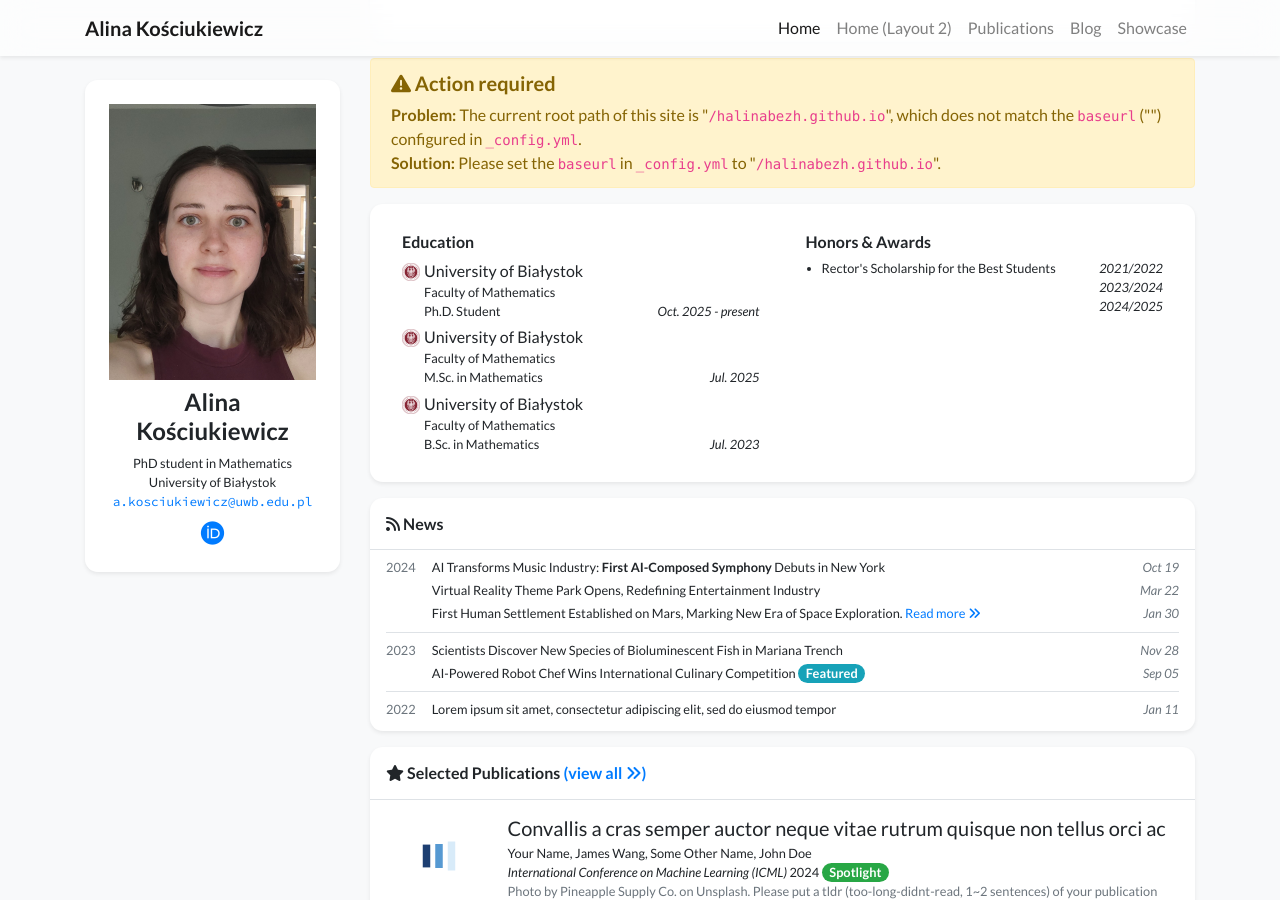
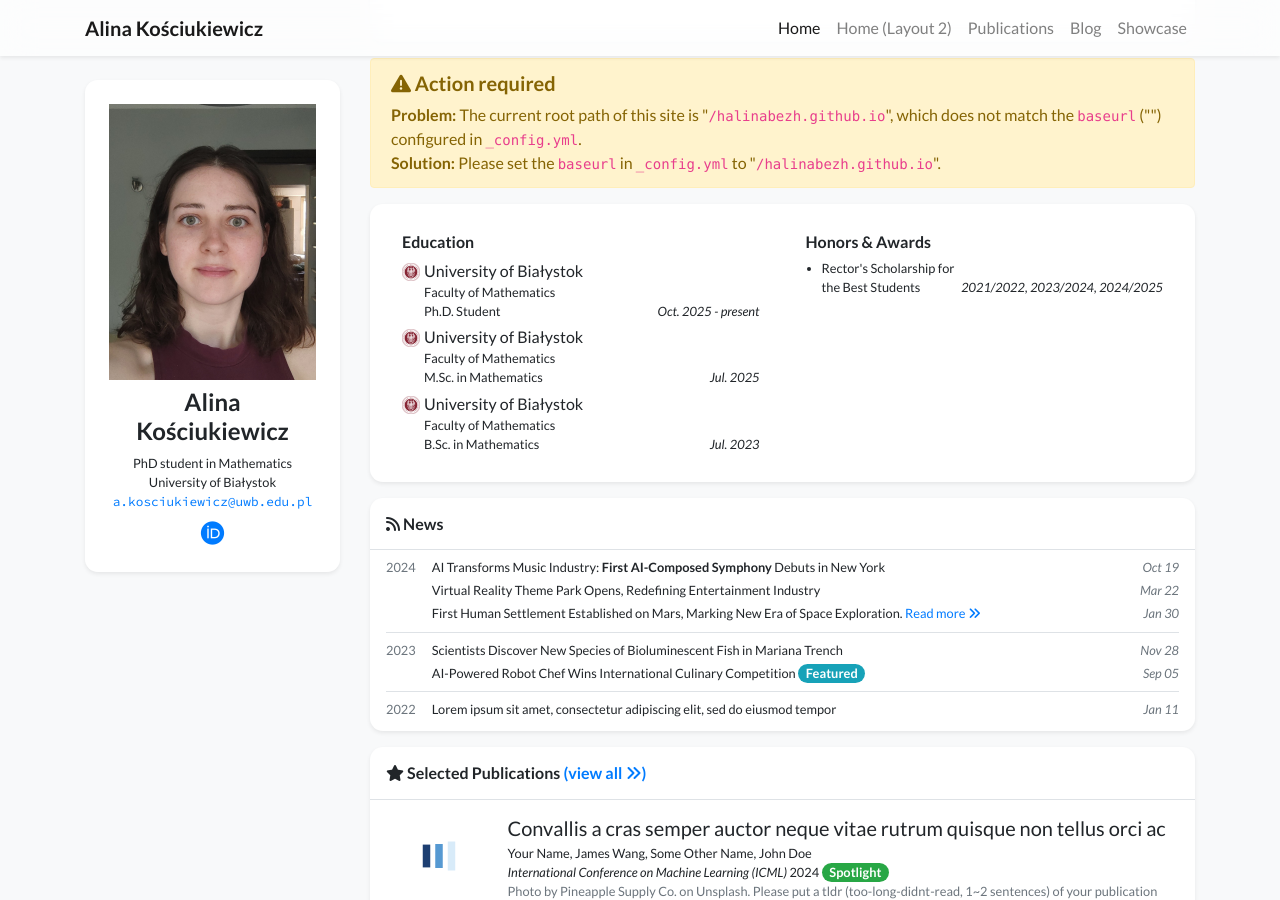
Before and after one commit to halinabezh/halinabezh.github.io, a Jekyll site: the page built from index.html, in a window 1280 px wide and 900 px high, scrolled down 328 px. Built offline with Jekyll 4.4.1, drawn with Linux system fonts in a browser that asks for light colours; nearby versions of some CDN libraries; a style sheet for code colours, icons or effects is not loaded.

```diff
--- a/_data/profile.yml
+++ b/_data/profile.yml
@@ -52,7 +52,4 @@ education:
 
 awards:
   - name: Rector's Scholarship for the Best Students
-    date: >-
-      2021/2022 <br/>
-      2023/2024 <br/>
-      2024/2025
+    date: 2021/2022, 2023/2024, 2024/2025
```
